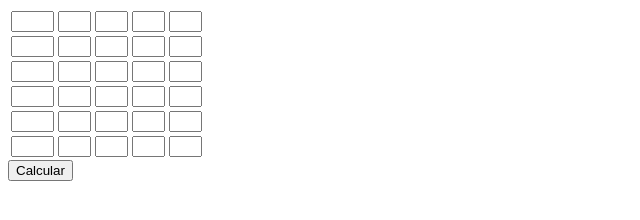
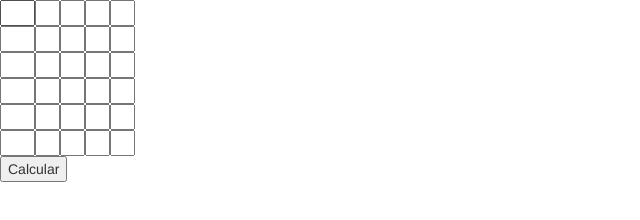
Before and after one commit to DavidGarciaRobles/PJPathGenerator, a plain HTML site: page PaginaPruebas.html in a window 1280 px wide. Shown: the whole page, without its empty margins (0-640 px from the left). Drawn offline with nearby package versions, Linux system fonts and the light colour scheme.

Commit message:
Incluido bootstrap,  estructura header y main

```diff
--- a/PaginaPruebas.html
+++ b/PaginaPruebas.html
@@ -3,16 +3,25 @@
 <head>
     <title>PruebasAngular</title>
 	<meta charset="utf-8" />
+    <!-- Latest compiled and minified CSS -->
+    <link rel="stylesheet" href="https://maxcdn.bootstrapcdn.com/bootstrap/3.3.7/css/bootstrap.min.css">
+
+    <!-- jQuery library -->
+    <script src="https://ajax.googleapis.com/ajax/libs/jquery/3.1.1/jquery.min.js"></script>
+
+    <!-- Angular -->
     <script src="Scripts/angular.js"></script>
 </head>
 <body ng-controller="Estadisticas">
+    <header></header>
+    <main>
         <div id="Cuadro estadisticas" style="align-content:center">
             <div id="Tabla estadisticas">
                 <table>
                     <tbody>
                         <tr id="Fuerza">
                             <td><input id="NombreFue" type="text" style="width:35px" /></td>
-                        <td><input id="BaseFue" type="text" style="width:25px"/></td>
+                            <td><input id="BaseFue" type="text" style="width:25px" /></td>
                             <td><input id="ModFue" type="text" style="width:25px" /></td>
                             <td><input id="TempFue" type="text" style="width:25px" /></td>
                             <td><input id="TempModFue" type="text" style="width:25px" /></td>
@@ -56,8 +65,10 @@
                 </table>
             </div>
             <div>
-            <input id="Calcular" type="button" value="Calcular" ng-click="CalcularEstadisticas()"/>
+                <input id="Calcular" type="button" value="Calcular" ng-click="CalcularEstadisticas()" />
             </div>
+
         </div>
+    </main>
 </body>
 </html>
```
Lines whose indentation alone changed are shown as unchanged.
